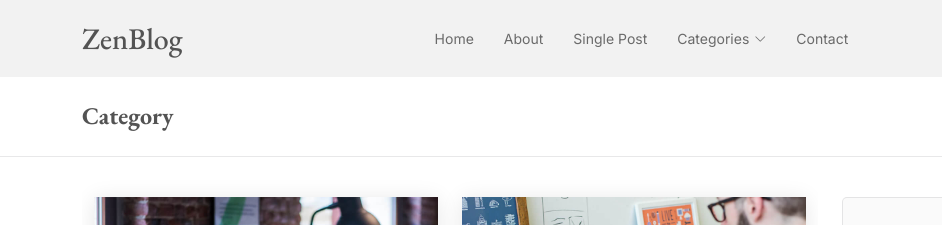
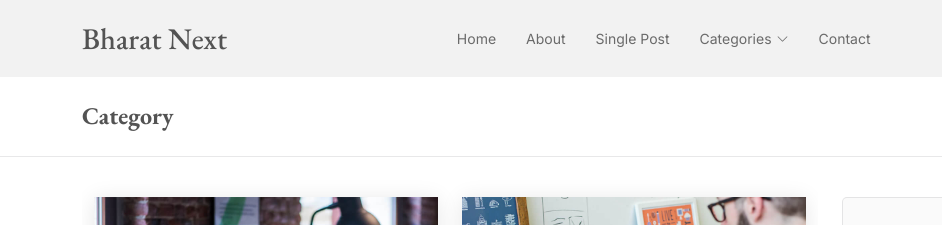
Before and after one commit to bharatnextai/BharatNext, a plain HTML site: page category.html in a window 1280 px wide. Shown: the top 225 px of the page, 0-942 px from the left. Drawn offline with nearby package versions, Linux system fonts and the light colour scheme.

Commit message:
Update category.html

```diff
--- a/category.html
+++ b/category.html
@@ -43,7 +43,7 @@
       <a href="index.html" class="logo d-flex align-items-center me-auto me-xl-0">
         <!-- Uncomment the line below if you also wish to use an image logo -->
         <!-- <img src="assets/img/logo.png" alt=""> -->
-        <h1 class="sitename">ZenBlog</h1>
+        <h1 class="sitename">Bharat Next</h1>
       </a>
 
       <nav id="navmenu" class="navmenu">
```
